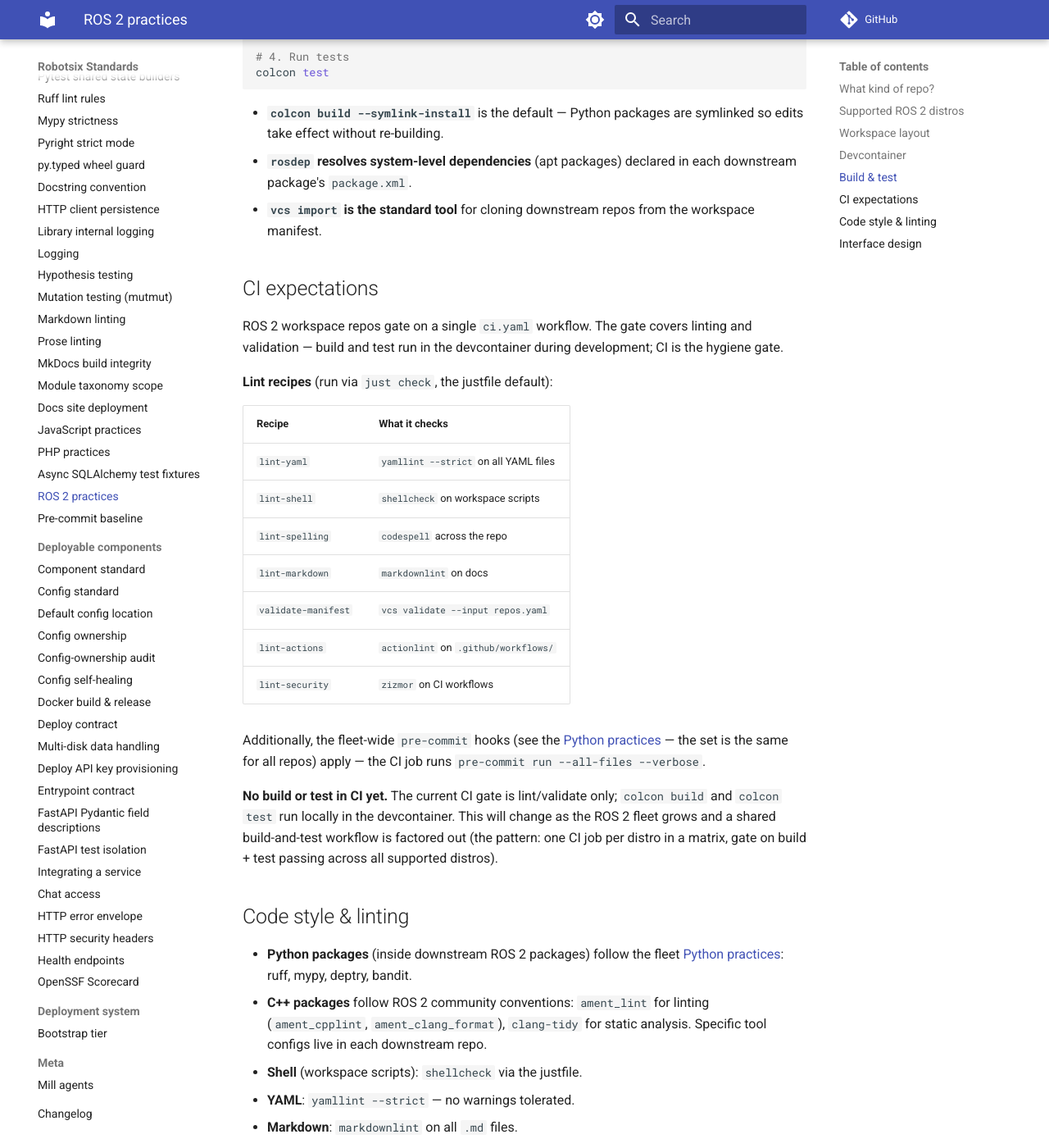
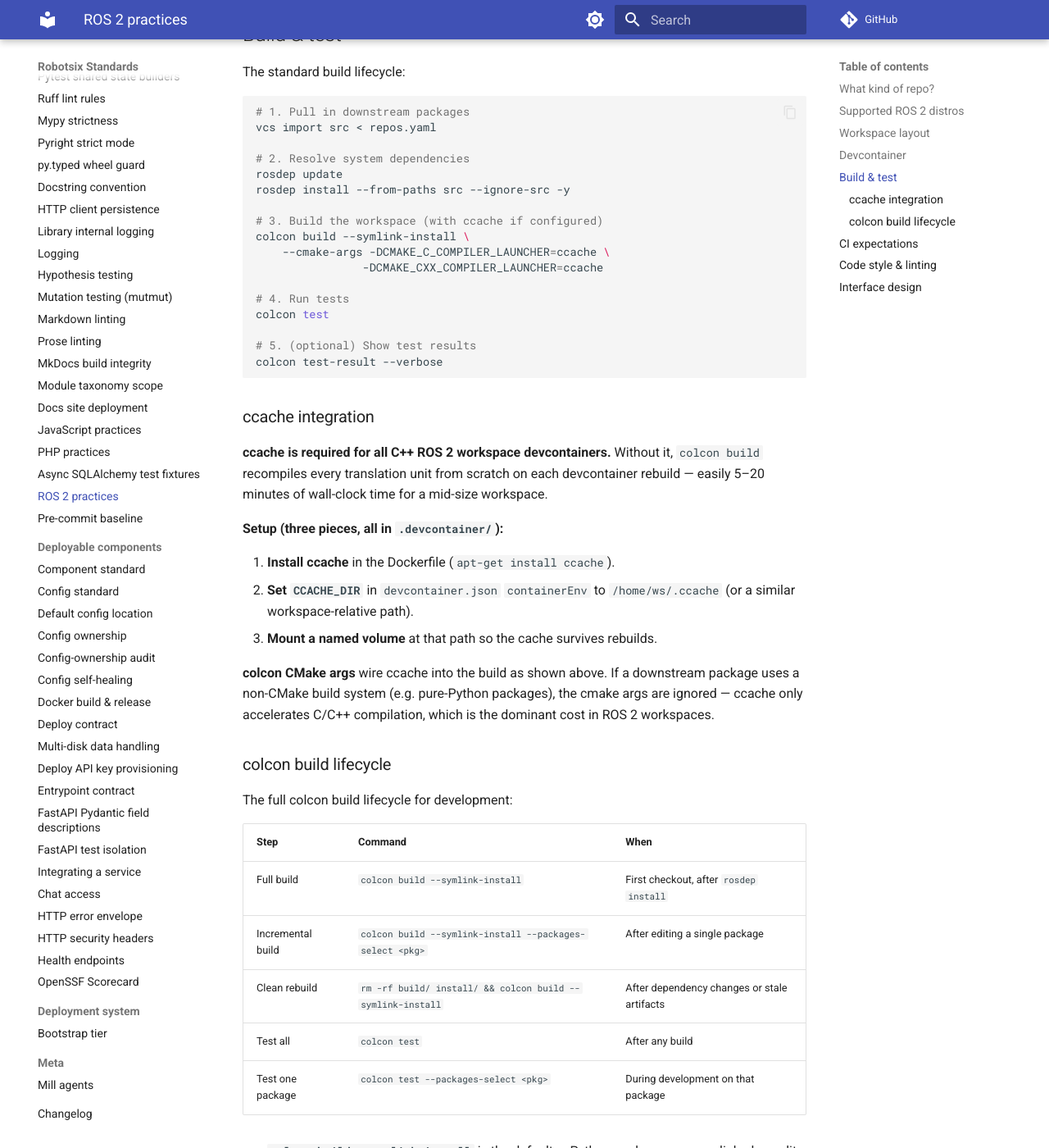
Before and after one commit to damien-robotsix/robotsix-standards, an MkDocs documentation site: the page built from docs/ros2.md, in a window 1280 px wide and 1400 px high, scrolled down 2643 px. Shown: the whole window at 82% size. Built offline with MkDocs 1.6.1 and Material for MkDocs 9.7.7, drawn with Linux system fonts in a browser that asks for light colours; comment, search, counter and statistics services are not loaded; some of the changed text lies outside the part shown.

Commit message:
chore: Standardize: ROS2 workspace devcontainer should use ccache volume, CCACHE_DIR env, and colcon build lifecycle (20260820T194638Z-standardize-ros2-workspace-devcontainer-40d2) (#303)
Co-authored-by: robotsix-mill <mill@robotsix.local>

````diff
--- a/docs/ros2.md
+++ b/docs/ros2.md
@@ -77,7 +77,7 @@ FROM ros:$ROS_DISTRO-ros-base
 
 # System dependencies for building and tooling
 RUN apt-get update && apt-get install -y --no-install-recommends \
-    build-essential cmake git \
+    build-essential cmake git ccache \
     python3-pip python3-vcstool python3-colcon-common-extensions \
     && rm -rf /var/lib/apt/lists/*
 
@@ -98,17 +98,31 @@ RUN echo "source /opt/ros/$ROS_DISTRO/setup.bash" >> ~/.bashrc
   ```json
   "containerEnv": {
     "ROS_DOMAIN_ID": "42",
-    "ROS_AUTOMATIC_DISCOVERY_RANGE": "LOCALHOST"
+    "ROS_AUTOMATIC_DISCOVERY_RANGE": "LOCALHOST",
+    "CCACHE_DIR": "/home/ws/.ccache"
   }
   ```
 
 - `--net=host` and `--ipc=host` for DDS networking.
+- A named `ccache` volume mounted at `${CCACHE_DIR}` so the compiler
+  cache persists across devcontainer rebuilds:
+
+  ```json
+  "mounts": [
+    "source=ros2-ccache,target=${containerEnv:CCACHE_DIR},type=volume"
+  ]
+  ```
+
+  **Why a named volume:** bind-mounting a host directory works locally
+  but breaks in remote (GitHub Codespaces) and CI-hosted devcontainer
+  environments. A named Docker volume works everywhere and is cheap
+  to recreate — the cache is an optimisation, not precious state.
 - `postCreateCommand` runs `vcs import`, `rosdep update`, and
   `rosdep install` so the workspace is ready on first open.
 
 ## Build & test
 
-The standard build pipeline:
+The standard build lifecycle:
 
 ```bash
 # 1. Pull in downstream packages
@@ -118,12 +132,48 @@ vcs import src < repos.yaml
 rosdep update
 rosdep install --from-paths src --ignore-src -y
 
-# 3. Build the workspace
-colcon build --symlink-install
+# 3. Build the workspace (with ccache if configured)
+colcon build --symlink-install \
+    --cmake-args -DCMAKE_C_COMPILER_LAUNCHER=ccache \
+                -DCMAKE_CXX_COMPILER_LAUNCHER=ccache
 
 # 4. Run tests
 colcon test
+
+# 5. (optional) Show test results
+colcon test-result --verbose
 ```
+
+### ccache integration
+
+**ccache is required for all C++ ROS 2 workspace devcontainers.**
+Without it, `colcon build` recompiles every translation unit from scratch
+on each devcontainer rebuild — easily 5–20 minutes of wall-clock time
+for a mid-size workspace.
+
+**Setup (three pieces, all in `.devcontainer/`):**
+
+1. **Install ccache** in the Dockerfile (`apt-get install ccache`).
+2. **Set `CCACHE_DIR`** in `devcontainer.json` `containerEnv` to
+   `/home/ws/.ccache` (or a similar workspace-relative path).
+3. **Mount a named volume** at that path so the cache survives rebuilds.
+
+**colcon CMake args** wire ccache into the build as shown above.
+If a downstream package uses a non-CMake build system (e.g. pure-Python
+packages), the cmake args are ignored — ccache only accelerates C/C++
+compilation, which is the dominant cost in ROS 2 workspaces.
+
+### colcon build lifecycle
+
+The full colcon build lifecycle for development:
+
+| Step | Command | When |
+|------|---------|------|
+| Full build | `colcon build --symlink-install` | First checkout, after `rosdep install` |
+| Incremental build | `colcon build --symlink-install --packages-select <pkg>` | After editing a single package |
+| Clean rebuild | `rm -rf build/ install/ && colcon build --symlink-install` | After dependency changes or stale artifacts |
+| Test all | `colcon test` | After any build |
+| Test one package | `colcon test --packages-select <pkg>` | During development on that package |
 
 - **`colcon build --symlink-install`** is the default — Python packages
   are symlinked so edits take effect without re-building.
````
Also changed, not shown: README.md (+1 -1 lines), docs/index.md (+1 -1 lines).
